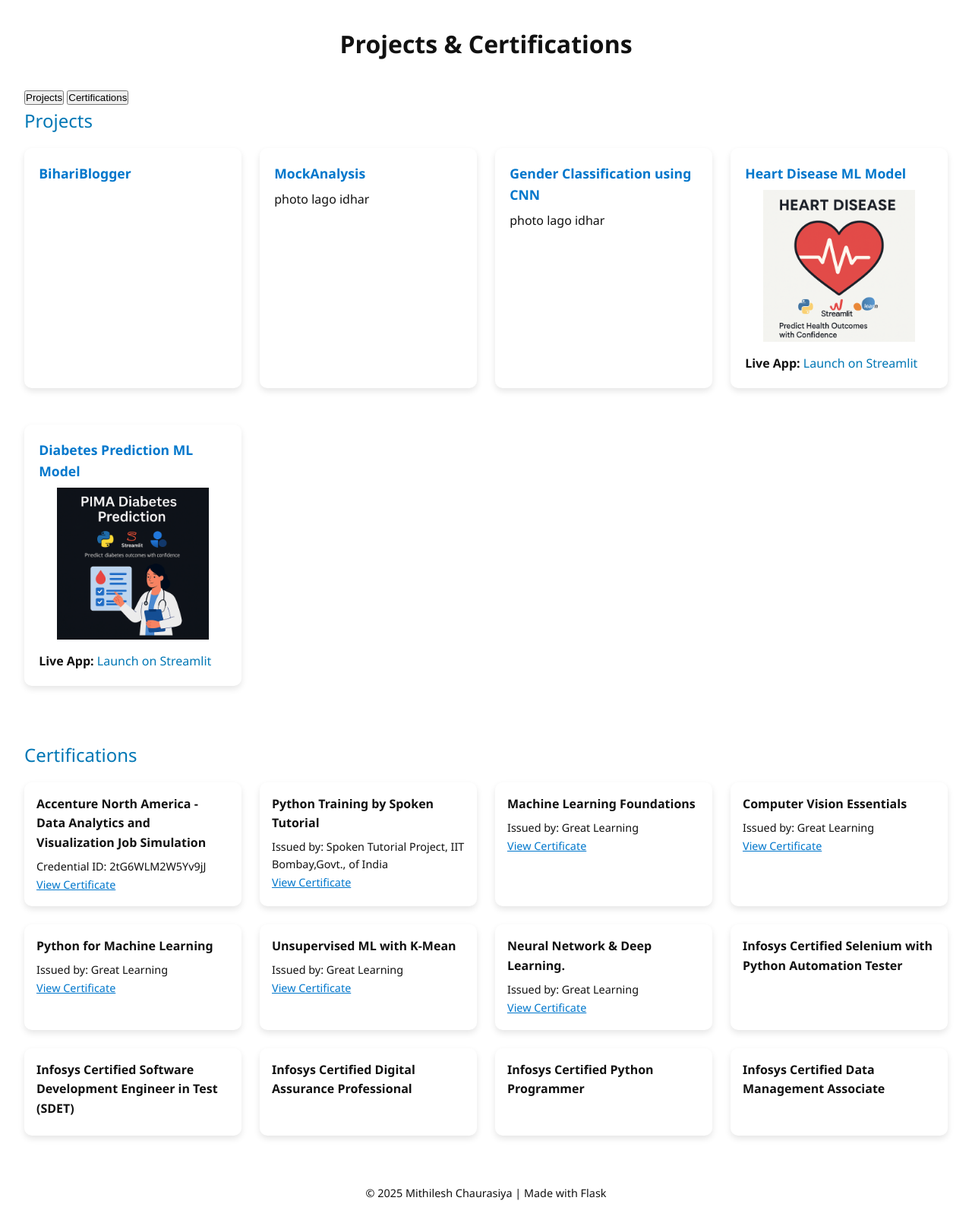
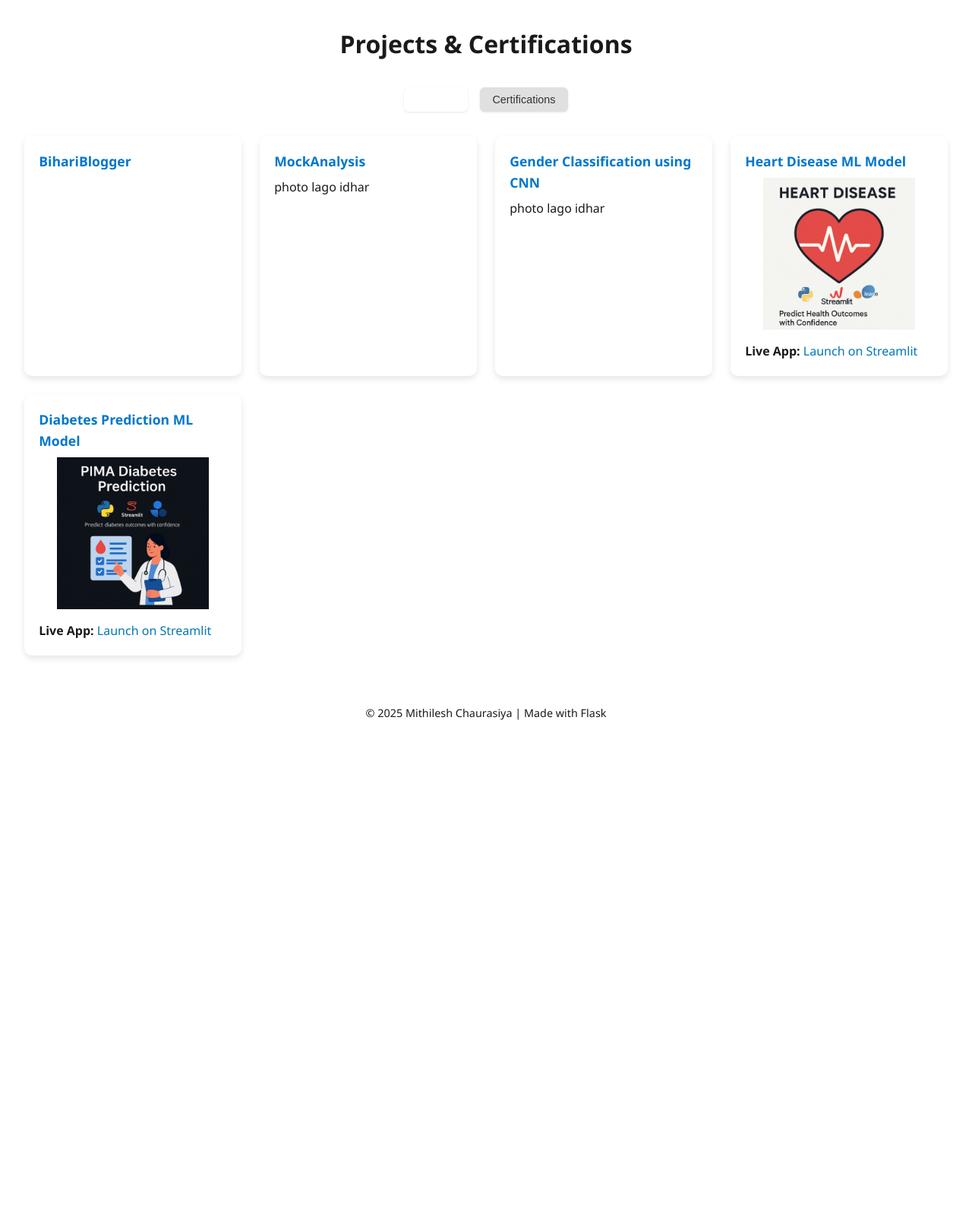
Before and after one commit to mithilesh1627/CV_Project, a Flask app: page /projects_certifications in a window 1280 px wide. Shown: the part 76-1690 px from the top of the page at 76% size. After the commit the page ends 1024 px from the top, so only its background shows below. Run offline with Flask 3, Linux system fonts and the light colour scheme.

Commit message:
add the tab feature in project and tab switch

```diff
--- a/static/css/project_certificate.css
+++ b/static/css/project_certificate.css
@@ -20,6 +20,44 @@
   margin-bottom: 1rem;
   color: var(--accent);
 }
+.tab-container {
+  display: flex;
+  justify-content: center;
+  margin-bottom: 2rem;
+  gap: 1rem;
+  flex-wrap: wrap;
+}
+
+.tab-btn {
+  background-color: var(--chip-bg);
+  color: var(--chip-text);
+  padding: 0.5rem 1rem;
+  border-radius: 6px;
+  font-size: 0.9rem;
+  border: 1px solid var(--border-color);
+  cursor: pointer;
+  transition: all 0.3s ease;
+  box-shadow: var(--chip-shadow);
+}
+
+.tab-btn:hover {
+  background-color: var(--primary-color);
+  color: #fff;
+}
+
+.tab-btn.active {
+  background-color: var(--primary-color);
+  color: #fff;
+}
+
+.tab-content {
+  display: none;
+  animation: fadeIn 0.4s ease-in-out;
+}
+
+.tab-content.active {
+  display: block;
+}
 
 /* Project Cards */
 .card-container {
@@ -28,7 +66,17 @@
   gap: 1.5rem;
 }
 
-.project-card,
+
+.project-card {
+  background-color: var(--card-bg);
+  border: 1px solid var(--border-color);
+  border-radius: 10px;
+  padding: 1.2rem;
+  transition: all 0.3s ease;
+  box-shadow: var(--card-shadow);
+  cursor: pointer;
+  overflow: hidden;
+}
 .expandable-card {
   background-color: var(--card-bg);
   border: 1px solid var(--border-color);
--- a/static/css/style.css
+++ b/static/css/style.css
@@ -1,7 +1,7 @@
 /* Root Theme Variables */
 :root {
     --bg: #ffffff;
-    --text: #111111;
+    --text: #1a1a1a;
     --accent: #0077b5;
     --border: #ddd;
     --card-bg: #fff;
--- a/templates/base.html
+++ b/templates/base.html
@@ -118,5 +118,24 @@
 
   document.addEventListener("DOMContentLoaded", type);
 </script>
+
+<script>
+  document.addEventListener("DOMContentLoaded", function () {
+    const tabButtons = document.querySelectorAll(".tab-btn");
+    const tabContents = document.querySelectorAll(".tab-content");
+
+    tabButtons.forEach((btn) => {
+      btn.addEventListener("click", () => {
+        // Remove 'active' from all buttons & tabs
+        tabButtons.forEach((b) => b.classList.remove("active"));
+        tabContents.forEach((tab) => tab.classList.remove("active"));
+
+        // Add 'active' to clicked button & its tab
+        btn.classList.add("active");
+        document.getElementById(btn.dataset.tab).classList.add("active");
+      });
+    });
+  });
+</script>
 </body>
 </html>
--- a/templates/projects_certifications.html
+++ b/templates/projects_certifications.html
@@ -1,19 +1,20 @@
 {% extends "base.html" %}
 {% block content %}
 <link rel="stylesheet" href="{{ url_for('static', filename='css/project_certificate.css') }}">
-<div class="tab-content" id="projects-certifications" data-aos="fade-up">
-  <h2 class="section-title" data-aos="fade-right">Projects & Certifications</h2>
-   <div class="tab-container">
+<section id="projects-certifications">
+<h2 class="section-title" data-aos="fade-right">Projects & Certifications</h2>
+<div class="tab-container">
     <button class="tab-btn active" data-tab="projects-tab">Projects</button>
     <button class="tab-btn" data-tab="certifications-tab">Certifications</button>
   </div>
   <!-- ========== Projects Section ========== -->
-  <h3 class="sub-title" data-aos="fade-left">Projects</h3>
+
   <div class="card-container">
     <!-- Project Cards -->
+     <div class="tab-content active" id="projects-tab">
+       <div class="card-container">
     <div class="project-card" onclick="openModal('modal1')" data-aos="fade-up" data-aos-delay="100">
       <h4>BihariBlogger</h4>
-
     </div>
 
     <div class="project-card" onclick="openModal('modal2')" data-aos="fade-up" data-aos-delay="300">
@@ -42,6 +43,8 @@
         Launch on Streamlit
       </a>
     </div>
+  </div>
+  </div>
   </div>
 
   <!-- ========== Modal Windows ========== -->
@@ -239,7 +242,7 @@
 
 
   <!-- ========== Certifications Section ========== -->
-  <h3 class="sub-title" data-aos="fade-left" style="margin-top: 3rem;">Certifications</h3>
+  <div class="tab-content" id="certifications-tab">
   <div class="card-container">
     <div class="cert-card" data-aos="fade-up" data-aos-delay="100">
       <h4>Accenture North America - Data Analytics and Visualization Job Simulation</h4>
@@ -294,12 +297,8 @@
     <h4>Infosys Certified Data Management Associate</h4>
     </div>
   </div>
-
-
-
-
-
 </div>
+</section>
 
 <!-- AOS -->
 <link rel="stylesheet" href="https://unpkg.com/aos@2.3.1/dist/aos.css" />
```
